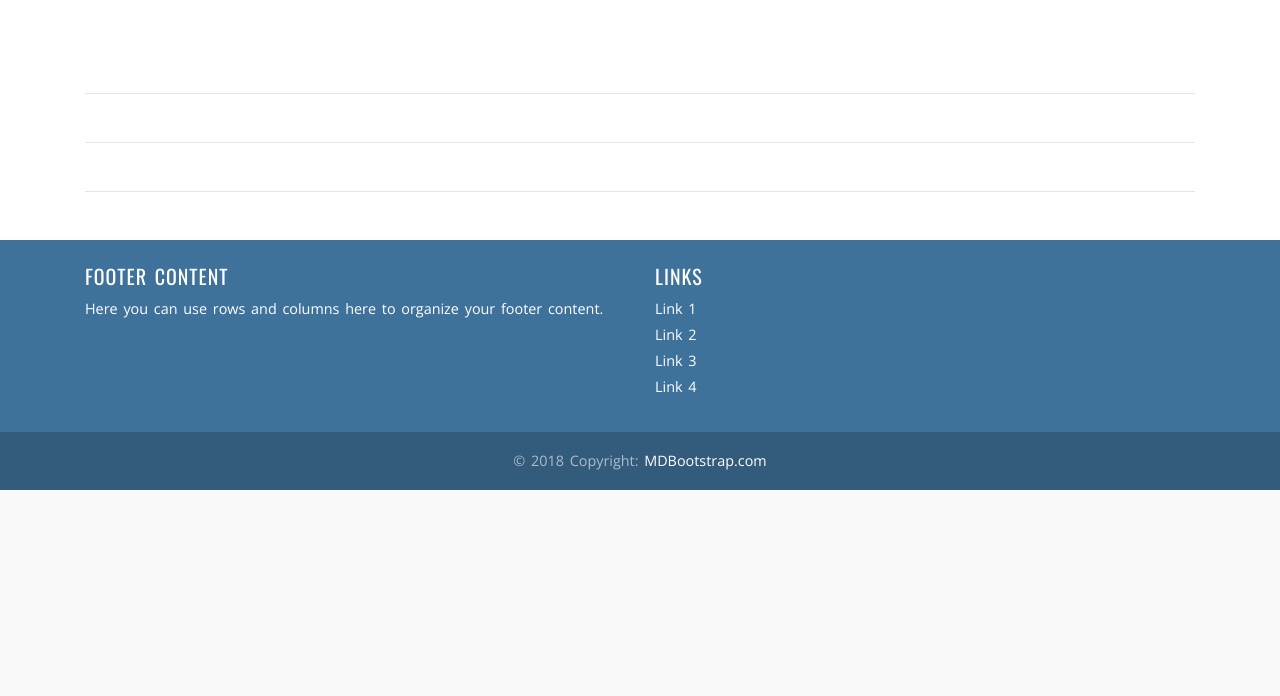
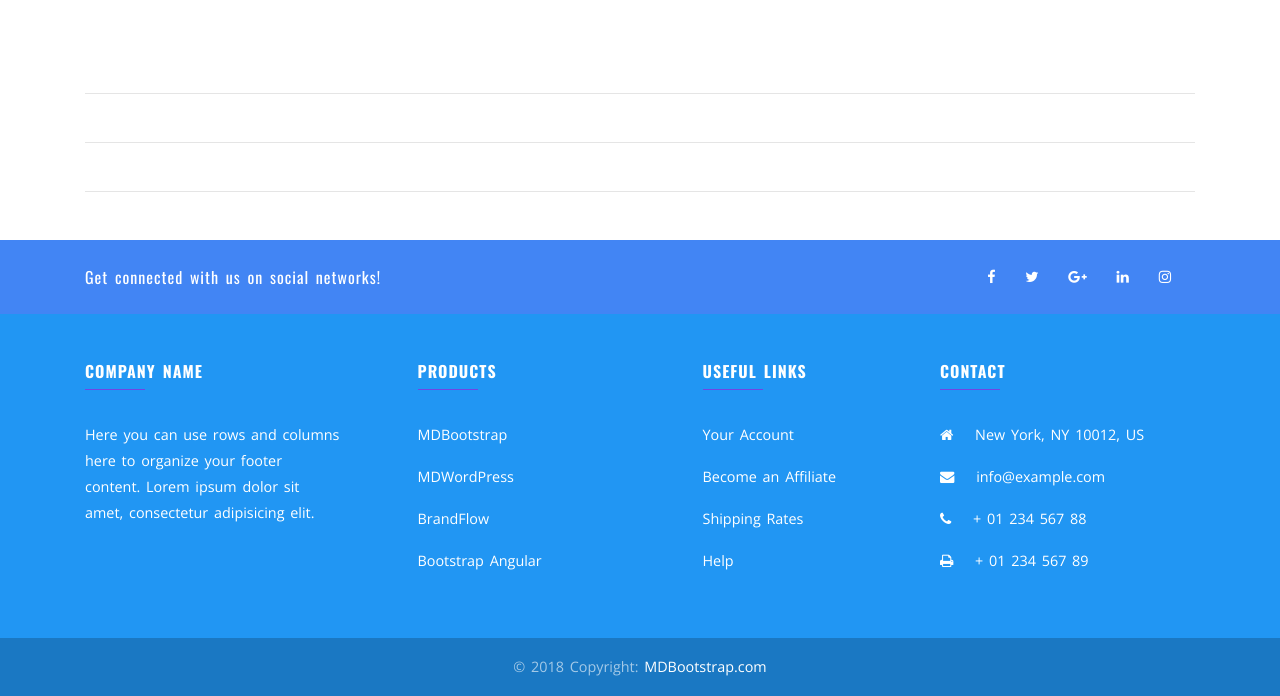
Before and after one commit to nmilho/lsa, a PHP site: page / in a window 1280 px wide. Shown: the part 1256-1952 px from the top of the page. Before the commit the page ends 1746 px from the top, so only its background shows below. Run offline with PHP 8.4, Linux system fonts and the light colour scheme.

Commit message:
[WIP] Footer

```diff
--- a/css/style.css
+++ b/css/style.css
@@ -42,5 +42,6 @@ header,
 }
 
 .top-nav-collapse {
-    background-color: #1b7cbf;
+    /*background-color: #1b7cbf;*/
+    background-color: #fff;
 }
--- a/index.html
+++ b/index.html
@@ -212,41 +212,130 @@
 
 
     <!--Footer-->
-    <footer class="page-footer text-center text-md-left font-small unique-color pt-4 mt-4">
+    <footer class="page-footer font-small blue">
+
+        <!-- Social buttons -->
+        <div class="primary-color">
+            <div class="container">
+                <!--Grid row-->
+                <div class="row py-4 d-flex align-items-center">
+
+                    <!--Grid column-->
+                    <div class="col-md-6 col-lg-5 text-center text-md-left mb-4 mb-md-0">
+                        <h6 class="mb-0 white-text">Get connected with us on social networks!</h6>
+                    </div>
+                    <!--Grid column-->
+
+                    <!--Grid column-->
+                    <div class="col-md-6 col-lg-7 text-center text-md-right">
+                        <!--Facebook-->
+                        <a class="fb-ic ml-0">
+                            <i class="fa fa-facebook white-text mr-4"> </i>
+                        </a>
+                        <!--Twitter-->
+                        <a class="tw-ic">
+                            <i class="fa fa-twitter white-text mr-4"> </i>
+                        </a>
+                        <!--Google +-->
+                        <a class="gplus-ic">
+                            <i class="fa fa-google-plus white-text mr-4"> </i>
+                        </a>
+                        <!--Linkedin-->
+                        <a class="li-ic">
+                            <i class="fa fa-linkedin white-text mr-4"> </i>
+                        </a>
+                        <!--Instagram-->
+                        <a class="ins-ic">
+                            <i class="fa fa-instagram white-text mr-lg-4"> </i>
+                        </a>
+                    </div>
+                    <!--Grid column-->
+
+                </div>
+                <!--Grid row-->
+            </div>
+        </div>
+        <!-- Social buttons -->
+
 
         <!--Footer Links-->
-        <div class="container text-center text-md-left">
-            <div class="row">
+        <div class="container mt-5 mb-4 text-center text-md-left">
+            <div class="row mt-3">
 
                 <!--First column-->
-                <div class="col-md-6 pb-3">
-                    <h5 class="text-uppercase">Footer Content</h5>
-                    <p>Here you can use rows and columns here to organize your footer content.</p>
+                <div class="col-md-3 col-lg-4 col-xl-3 mb-4">
+                    <h6 class="text-uppercase font-weight-bold">
+                        <strong>Company name</strong>
+                    </h6>
+                    <hr class="deep-purple accent-2 mb-4 mt-0 d-inline-block mx-auto" style="width: 60px;">
+                    <p>Here you can use rows and columns here to organize your footer content. Lorem ipsum dolor sit
+                        amet, consectetur adipisicing elit.</p>
                 </div>
                 <!--/.First column-->
 
                 <!--Second column-->
-                <div class="col-md-6 pb-3">
-                    <h5 class="text-uppercase">Links</h5>
-                    <ul class="list-unstyled">
-                        <li>
-                            <a href="#!">Link 1</a>
-                        </li>
-                        <li>
-                            <a href="#!">Link 2</a>
-                        </li>
-                        <li>
-                            <a href="#!">Link 3</a>
-                        </li>
-                        <li>
-                            <a href="#!">Link 4</a>
-                        </li>
-                    </ul>
+                <div class="col-md-2 col-lg-2 col-xl-2 mx-auto mb-4">
+                    <h6 class="text-uppercase font-weight-bold">
+                        <strong>Products</strong>
+                    </h6>
+                    <hr class="deep-purple accent-2 mb-4 mt-0 d-inline-block mx-auto" style="width: 60px;">
+                    <p>
+                        <a href="#!">MDBootstrap</a>
+                    </p>
+                    <p>
+                        <a href="#!">MDWordPress</a>
+                    </p>
+                    <p>
+                        <a href="#!">BrandFlow</a>
+                    </p>
+                    <p>
+                        <a href="#!">Bootstrap Angular</a>
+                    </p>
                 </div>
                 <!--/.Second column-->
+
+                <!--Third column-->
+                <div class="col-md-3 col-lg-2 col-xl-2 mx-auto mb-4">
+                    <h6 class="text-uppercase font-weight-bold">
+                        <strong>Useful links</strong>
+                    </h6>
+                    <hr class="deep-purple accent-2 mb-4 mt-0 d-inline-block mx-auto" style="width: 60px;">
+                    <p>
+                        <a href="#!">Your Account</a>
+                    </p>
+                    <p>
+                        <a href="#!">Become an Affiliate</a>
+                    </p>
+                    <p>
+                        <a href="#!">Shipping Rates</a>
+                    </p>
+                    <p>
+                        <a href="#!">Help</a>
+                    </p>
+                </div>
+                <!--/.Third column-->
+
+                <!--Fourth column-->
+                <div class="col-md-4 col-lg-3 col-xl-3">
+                    <h6 class="text-uppercase font-weight-bold">
+                        <strong>Contact</strong>
+                    </h6>
+                    <hr class="deep-purple accent-2 mb-4 mt-0 d-inline-block mx-auto" style="width: 60px;">
+                    <p>
+                        <i class="fa fa-home mr-3"></i> New York, NY 10012, US</p>
+                    <p>
+                        <i class="fa fa-envelope mr-3"></i> info@example.com</p>
+                    <p>
+                        <i class="fa fa-phone mr-3"></i> + 01 234 567 88</p>
+                    <p>
+                        <i class="fa fa-print mr-3"></i> + 01 234 567 89</p>
+                </div>
+                <!--/.Fourth column-->
+
             </div>
         </div>
         <!--/.Footer Links-->
+
 
         <!--Copyright-->
         <div class="footer-copyright py-3 text-center">
```
